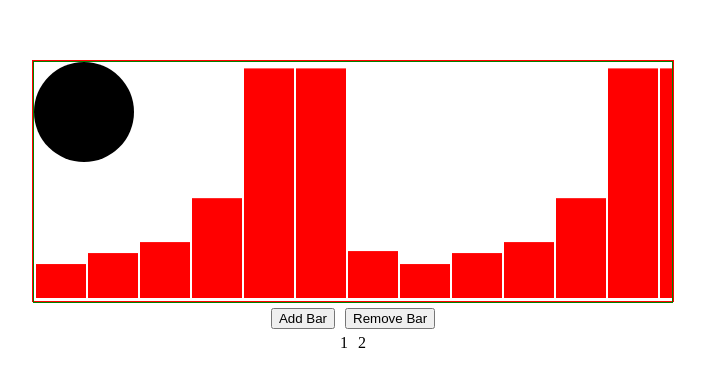
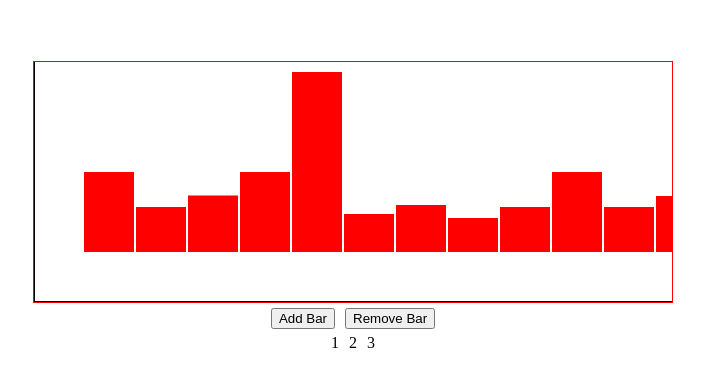
Before and after one commit to ogidog/prof-souz-test-task, a Vue app in the folder profsouz-test-task-frontend/: page / in a window 1280 px wide. Shown: the part 219-606 px from the top of the page, without its empty margins (287-992 px from the left). Built offline with nearby package versions, Linux system fonts and the light colour scheme.

Commit message:
Completed drag and drop. Pagination issue need to be solved.

```diff
--- a/profsouz-test-task-frontend/src/components/MainContainer.vue
+++ b/profsouz-test-task-frontend/src/components/MainContainer.vue
@@ -2,16 +2,18 @@
   <div class="container">
     <div class="bar-chart-container" ref="barChartContainer">
       <svg class="bar-chart" ref="barChart" :width="this.barChartWidth" @mousedown="onDragAnDropBarChart($event)">
-        <g class="bars-container" ref="bars-container"
-           :transform="`translate(${this.BAR_GAP}, ${this.barChartClientHeight}) scale(1,-1)`">
-          <rect v-for="(value, index) in data" :key="index" class="bar"
-                :height="`${100 * value * this.barHeightScaleFactor}%`"
+        <g class="bars-container" ref="barsContainer"
+           :transform="`translate(${this.BARS_CONTAINER_MARGIN_X}, ${this.barChartHeight}) scale(1,-1)`">
+          <rect class="bar" v-for="(value, index) in this.randomNumbers" :key="index"
+                :height="this.getBarHeight(value)"
                 :width="this.BAR_WIDTH"
                 :x="index * (this.BAR_WIDTH + this.BAR_GAP)"
           ></rect>
         </g>
         <g>
-          <circle cx="50" cy="50" r="50"/>
+          <line x1="0" y1="0" x2="0" :y2="this.barChartContainerHeight" stroke="black" stroke-width="2px"/>
+          <line x1="0" y1="0" :x2="this.barChartContainerWidth" y2="0" stroke="black" stroke-width="2px"
+                :transform="`translate(0, ${this.barChartContainerHeight})`"/>
         </g>
       </svg>
     </div>
@@ -30,97 +32,108 @@
 
 <script>
 export default {
+
   created() {
+
     this.BAR_WIDTH = 50;
     this.BAR_GAP = 2;
+    this.BARS_CONTAINER_MARGIN_X = 50;
+    this.BARS_CONTAINER_MARGIN_Y = 50;
 
     this.randomNumber = (min, max) => Math.floor(Math.random() * max) + min;
-    this.resetToDefaultBarChart = () => {
-      const barChart = document.querySelector(".bar-chart");
-      barChart.style.left = '0px';
-    }
+
   },
 
   mounted() {
-    this.barChartClientHeight = this.$refs.barChart.clientHeight;
-    this.barChartContainerClientWidth = this.$refs.barChartContainer.clientWidth;
-    this.barsPerPage = Math.floor(this.barChartContainerClientWidth / (this.BAR_WIDTH + this.BAR_GAP));
+    this.barChartHeight = this.$refs.barChart.clientHeight - this.BARS_CONTAINER_MARGIN_Y;
+    this.barChartContainerWidth = this.$refs.barChartContainer.clientWidth;
+    this.barChartContainerHeight = this.$refs.barChartContainer.clientHeight;
+    this.barsPerPage = Math.floor(this.barChartContainerWidth / (this.BAR_WIDTH + this.BAR_GAP));
 
+    this.maxRandomNumber = Math.max.apply(null, this.randomNumbers);
+  },
+
+  beforeUpdate() {
+    this.maxRandomNumber = Math.max.apply(null, this.randomNumbers);
   },
 
   data() {
     return {
-      data: [34, 45, 56, 100, 230, 230, 47, 34, 45, 56, 100, 230, 230, 47, 34, 45, 56, 100, 230, 230, 47],
+      randomNumbers: [80, 45, 56.5, 80, 180, 38, 47, 34, 45, 80, 45, 56, 80, 180, 38, 47, 34, 45, 80, 45, 56, 80, 180, 38, 47, 34, 45],
 
-      barChartClientHeight: 1,
-      barChartContainerClientWidth: 1,
+      barChartHeight: 1,
+      barChartContainerWidth: 1,
+      barChartContainerHeight: 1,
 
       barsPerPage: 1,
       currentPage: 0,
+
+      maxRandomNumber: -1
     }
   },
 
   methods: {
+
+    getBarHeight(value) {
+      let height = 1;
+
+      if (this.maxRandomNumber > this.barChartHeight) {
+        height = (value * this.barChartHeight / this.maxRandomNumber) - this.BARS_CONTAINER_MARGIN_Y;
+      } else {
+        height = value
+      }
+
+      return height >= 0 ? height : 0;
+    },
+
     onBarAdd() {
-      this.resetToDefaultBarChart();
-      this.data.push(this.randomNumber(10, 400));
+      this.randomNumbers.push(this.randomNumber(1, 500));
     },
 
     onBarRemove() {
-      this.resetToDefaultBarChart();
-      this.data.pop();
+      this.randomNumbers.pop();
     },
 
     onPagingBarChart(pageNum) {
-      this.resetToDefaultBarChart();
-      this.$refs.barChartContainer.scrollTo(pageNum * this.barChartContainerClientWidth, 0);
+      let transformTranslate = Array.from(this.$refs.barsContainer.transform.baseVal).filter(SVGTransform => SVGTransform.type === 2)[0];
+      console.log(transformTranslate)
     },
 
     onDragAnDropBarChart(e) {
 
       const barChart = e.currentTarget;
-      const barsContainer = document.querySelector(".bars-container")
+      const barChartContainerWidth = this.barChartContainerWidth;
+      const barChartHeight = this.barChartHeight;
 
-      let transformTranslate = Array.from(barsContainer.transform.baseVal).filter(SVGTransform => SVGTransform.type === 2)[0];
-      let currentBarsContainerTranslateX = transformTranslate.matrix.e;
+      let transformTranslate = Array.from(this.$refs.barsContainer.transform.baseVal).filter(SVGTransform => SVGTransform.type === 2)[0];
+      let startTranslateX = transformTranslate.matrix.e;
 
       let onMouseMove = function (e1) {
-        transformTranslate.setTranslate(currentBarsContainerTranslateX + e1.offsetX - e.offsetX, transformTranslate.matrix.f);
+        if (e1.offsetX > 0 && e1.offsetX < barChartContainerWidth && e1.offsetY > 0 && e1.offsetY < barChartHeight) {
+          transformTranslate.setTranslate(startTranslateX + e1.offsetX - e.offsetX, transformTranslate.matrix.f);
+        } else {
+          barChart.removeEventListener('mousemove', onMouseMove, {capture: true});
+          barChart.onmouseup = null;
+        }
       }
 
       barChart.onmouseup = function () {
         barChart.removeEventListener('mousemove', onMouseMove, {capture: true});
-        this.onmouseup = null;
+        barChart.onmouseup = null;
       }
 
-      barChart.onmouseout = function (e2) {
-        e2.stopImmediatePropagation();
-        e2.stopPropagation();
-        console.log("1", e2.currentTarget, e2.target)
-        this.removeEventListener('mousemove', onMouseMove, {capture: true});
-      }
-      barsContainer.onmouseout = function (e) {
-        e.stopImmediatePropagation();
-        e.stopPropagation();
-      }
-
-      // barChart.addEventListener("mousemove", onMouseMove, {capture: true});
       barChart.addEventListener("mousemove", onMouseMove, {capture: true});
     },
   },
 
   computed: {
     barChartWidth() {
-      return this.data.length * this.BAR_WIDTH + this.BAR_GAP * this.data.length;
-    },
-
-    barHeightScaleFactor() {
-      let maxElement = Math.max.apply(null, this.data);
-      return maxElement > this.barChartClientHeight ? 1 / maxElement : 1 / this.barChartClientHeight;
+      let width = this.randomNumbers.length * this.BAR_WIDTH + this.BAR_GAP * this.randomNumbers.length - this.BARS_CONTAINER_MARGIN_X;
+      return width < this.barChartContainerWidth ? this.barChartContainerWidth : width;
     },
 
     numPages() {
-      return Math.ceil(this.data.length / this.barsPerPage)
+      return Math.ceil(this.randomNumbers.length / this.barsPerPage)
     }
   }
 }
@@ -138,27 +151,25 @@ export default {
 
   width: 50vw;
   height: 30vh;
+}
+
+.bar-chart-container {
+  height: 100%;
+  overflow: hidden;
 
   border: 1px solid red;
 }
 
-.bar-chart-container {
+.bar-chart {
   position: relative;
   height: 100%;
-  overflow: hidden;
 
-  border: 1px solid green;
-}
-
-.bar-chart {
-  position: relative;
-  height: 99%;
-  left: 0px;
+  border: 0px solid green;
 }
 
 .bar {
   fill: red;
-  y: 2;
+  y: 0;
 }
 
 .button-controls {
```
